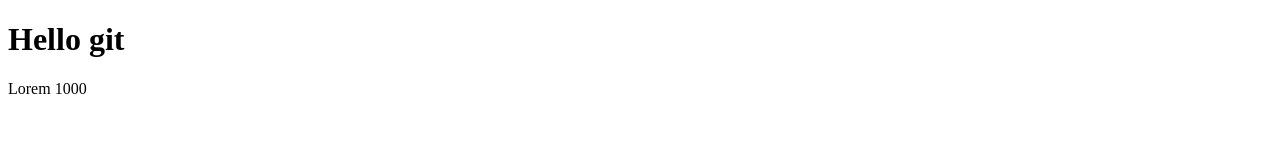
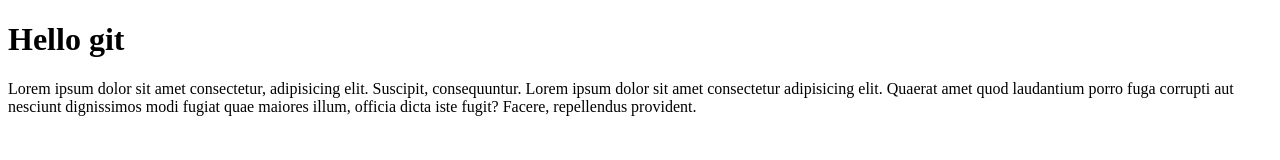
Before and after one commit to BehruzDeveloper/AkademNashrtest, a plain HTML site: page index.html in a window 1280 px wide. Drawn offline with Linux system fonts and the light colour scheme.

Commit message:
First site

```diff
--- a/index.html
+++ b/index.html
@@ -8,8 +8,6 @@
 </head>
 <body>
     <h1>Hello git</h1>
-    <p>Lorem 1000
-
-    </p>
+    <p>Lorem ipsum dolor sit amet consectetur, adipisicing elit. Suscipit, consequuntur. Lorem ipsum dolor sit amet consectetur adipisicing elit. Quaerat amet quod laudantium porro fuga corrupti aut nesciunt dignissimos modi fugiat quae maiores illum, officia dicta iste fugit? Facere, repellendus provident.</p>
 </body>
 </html>
```
